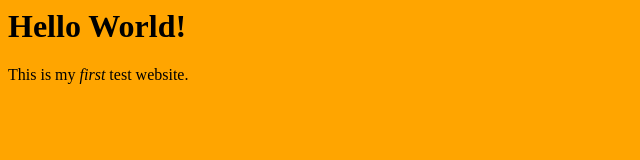
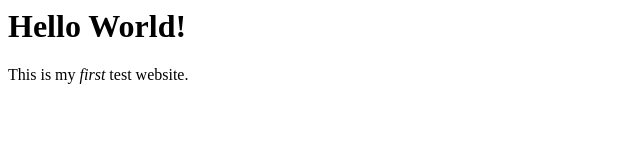
Before and after one commit to julianv-a/sp2023test, a plain HTML site: page index.html in a window 1280 px wide. Shown: the whole page, without its empty margins (0-640 px from the left). Drawn offline with Linux system fonts and the light colour scheme.

Commit message:
Update index.html

```diff
--- a/index.html
+++ b/index.html
@@ -1,5 +1,5 @@
 <html>
-  <body bgcolor="orange">
+  <body>
     <h1>Hello World!</h1>
     This is my <i>first</i> test website.
   </body>
```
